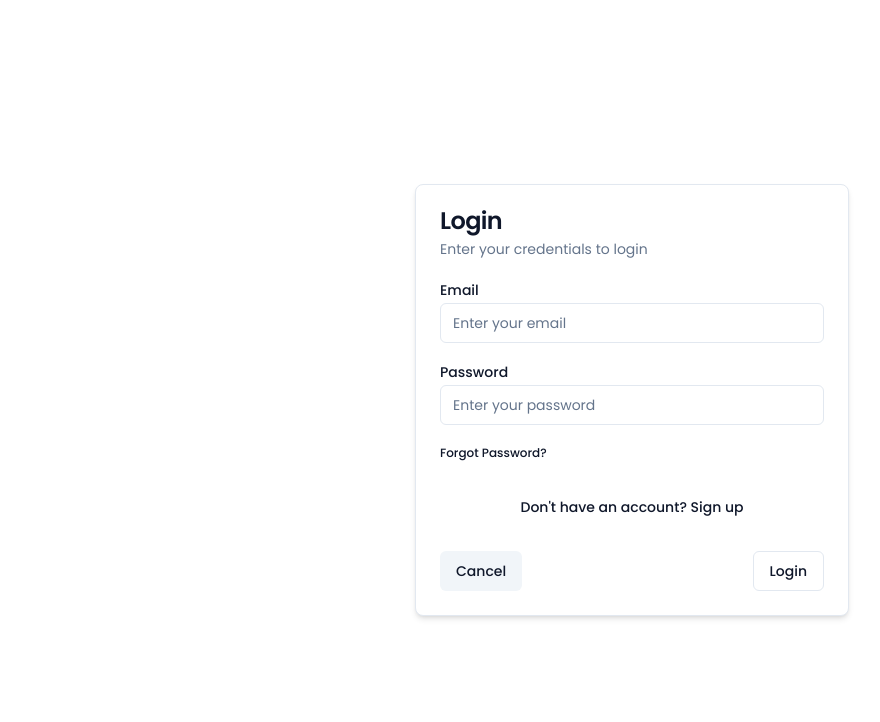
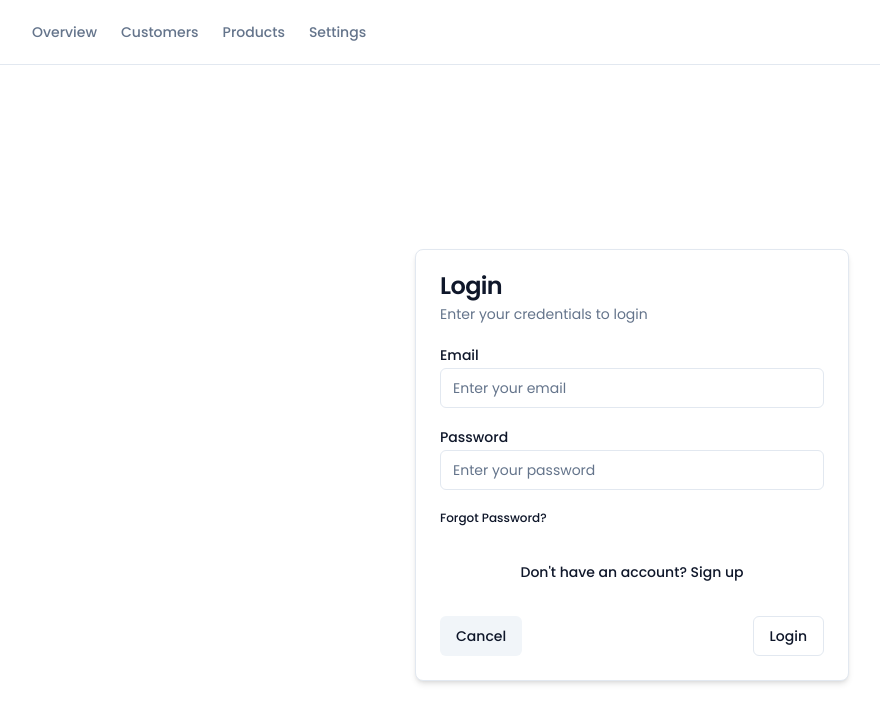
Before and after one commit to CrabStash/crab-stash-frontend-monorepo, a Next.js app in the folder apps/web/: page /login in a window 1280 px wide. Shown: the top 722 px of the page, without its empty margins (8-888 px from the left). Built offline with nearby package versions, Linux system fonts and the light colour scheme; no server answers; what axios-auth-refresh would draw is missing.

Commit message:
feat(CRAB-35): Create main navigation component

```diff
--- a/apps/web/pages/index.tsx
+++ b/apps/web/pages/index.tsx
@@ -4,6 +4,7 @@ import type { NextPage } from "next";
 import Head from "next/head";
 
 import { Layout } from "@app/components";
+import MainNavigation from "@app/components/main-navigation";
 import Dashboard from "@app/screens/dashboard";
 import { withAuth } from "lib/withAuth";
 
--- a/apps/web/src/components/index.ts
+++ b/apps/web/src/components/index.ts
@@ -1 +1,3 @@
 export { default as Layout } from "./layout";
+export { default as LogoutButton } from "./logout-button";
+export { default as Navigation } from "./navigation";
--- a/apps/web/src/components/layout/index.tsx
+++ b/apps/web/src/components/layout/index.tsx
@@ -1,4 +1,6 @@
 import type { ReactNode } from "react";
+
+import Navigation from "../navigation";
 
 interface LayoutProps {
   children: ReactNode;
@@ -6,9 +8,12 @@ interface LayoutProps {
 
 function Layout({ children }: LayoutProps) {
   return (
-    <main className="flex items-stretch flex-[1_0_auto]">
-      <div className="flex-1 w-full mx-auto max-w-screen-2xl">{children}</div>
-    </main>
+    <>
+      <Navigation />
+      <main className="flex items-stretch flex-[1_0_auto]">
+        <div className="flex-1 w-full mx-auto max-w-screen-2xl">{children}</div>
+      </main>
+    </>
   );
 }
 
--- a/apps/web/src/components/logout-button/index.tsx
+++ b/apps/web/src/components/logout-button/index.tsx
@@ -2,10 +2,10 @@ import { useLogoutMutation } from "./use-logout-mutation";
 
 import { Button } from "@crab-stash/ui";
 
-const LogoutButton = () => {
+function LogoutButton() {
   const { mutate } = useLogoutMutation();
 
   return <Button onClick={() => mutate()}>Logout</Button>;
-};
+}
 
 export default LogoutButton;
--- /dev/null
+++ b/apps/web/src/components/main-navigation/index.tsx
@@ -0,0 +1,59 @@
+import type { HTMLAttributes } from "react";
+
+import Link from "next/link";
+import { useRouter } from "next/router";
+
+import { URLS } from "@app/constants/urls";
+import { cn } from "@crab-stash/ui/lib/utils";
+
+type Link = {
+  href: string;
+  label: string;
+};
+
+const mainNavigationLinks: Link[] = [
+  {
+    href: URLS.dashboard,
+    label: "Overview",
+  },
+  {
+    href: "/test",
+    label: "Customers",
+  },
+
+  {
+    href: "/test",
+    label: "Products",
+  },
+  {
+    href: "/test",
+    label: "Settings",
+  },
+];
+
+const isLinkActive = (currentPath: string, path: string) => {
+  return currentPath === path;
+};
+
+function MainNavigation({ className, ...props }: HTMLAttributes<HTMLElement>) {
+  const router = useRouter();
+
+  return (
+    <nav className={cn("flex items-center space-x-4 lg:space-x-6", className)} {...props}>
+      {mainNavigationLinks.map((link) => (
+        <Link
+          key={link.href}
+          href={link.href}
+          className={cn("text-sm font-medium transition-colors hover:text-primary", {
+            "text-primary": isLinkActive(router.pathname, link.href),
+            "text-muted-foreground": !isLinkActive(router.pathname, link.href),
+          })}
+        >
+          {link.label}
+        </Link>
+      ))}
+    </nav>
+  );
+}
+
+export default MainNavigation;
--- /dev/null
+++ b/apps/web/src/components/navigation/index.tsx
@@ -0,0 +1,19 @@
+import MainNavigation from "../main-navigation";
+import UserNavigation from "../user-navigation";
+
+function Navigation() {
+  return (
+    <div className="hidden flex-col md:flex">
+      <div className="border-b">
+        <div className="flex h-16 items-center px-4">
+          <MainNavigation className="mx-6" />
+          <div className="ml-auto flex items-center space-x-4">
+            <UserNavigation />
+          </div>
+        </div>
+      </div>
+    </div>
+  );
+}
+
+export default Navigation;
--- /dev/null
+++ b/apps/web/src/components/user-navigation/index.ts
@@ -0,0 +1,5 @@
+function UserNavigation() {
+  return null;
+}
+
+export default UserNavigation;
--- a/apps/web/src/hooks/use-me-query/index.ts
+++ b/apps/web/src/hooks/use-me-query/index.ts
@@ -5,8 +5,6 @@ import { API_ENDPOINTS } from "@app/constants/api-endpoints";
 
 export const meFetcher = async () => {
   const { data } = await api.get(API_ENDPOINTS.user.me);
-
-  console.log(data);
 
   return data;
 };
--- a/apps/web/src/screens/dashboard/index.tsx
+++ b/apps/web/src/screens/dashboard/index.tsx
@@ -1,4 +1,4 @@
-import LogoutButton from "@app/components/logout-button";
+import { LogoutButton } from "@app/components";
 import { Card } from "@crab-stash/ui";
 
 const Dashboard = () => {
```
